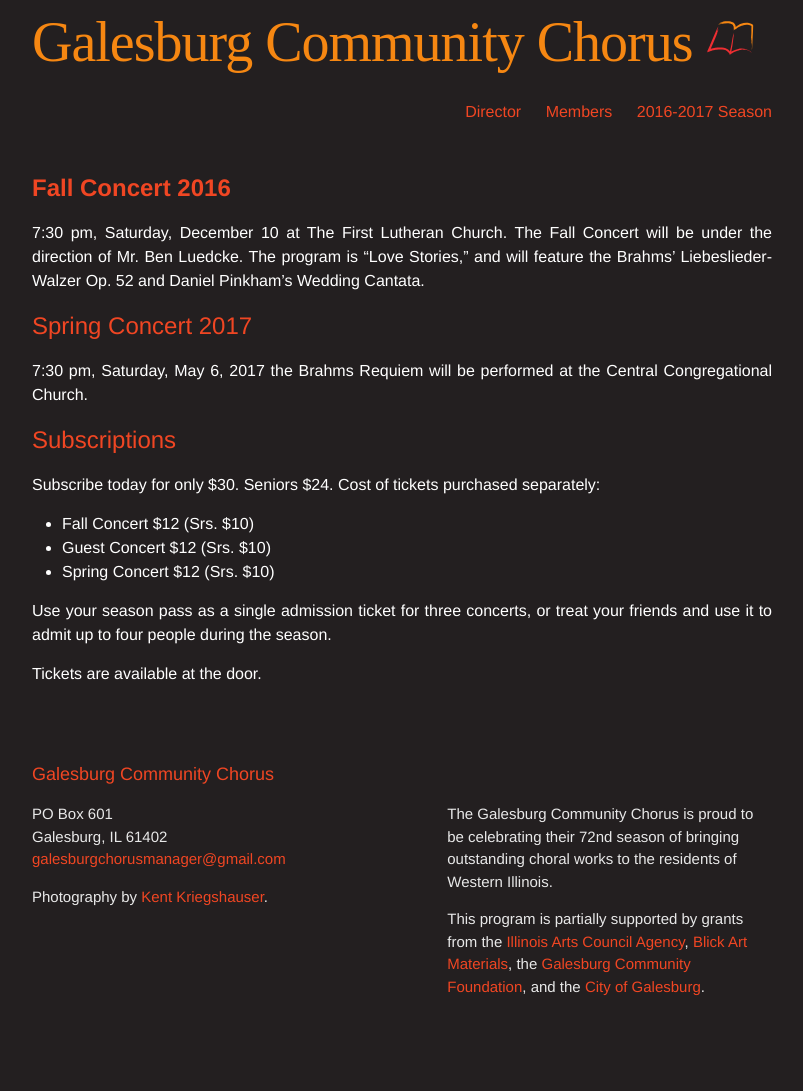
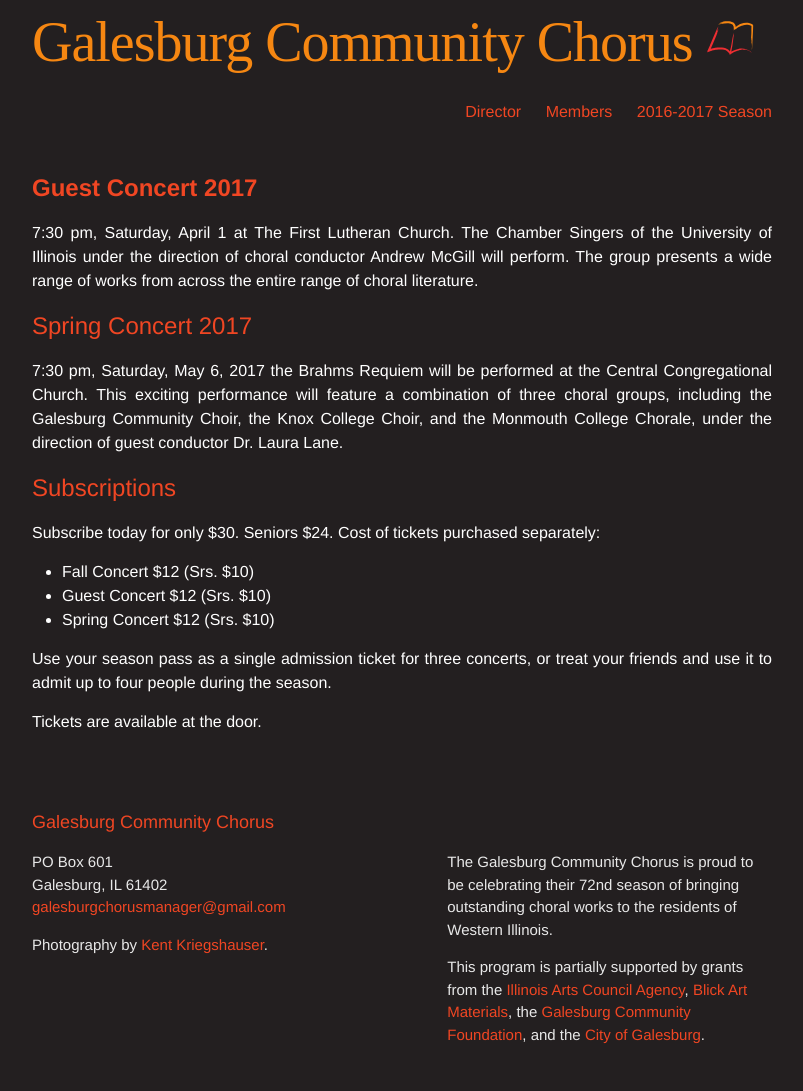
Before and after one commit to galesburgchorus/galesburgchorus.github.io, a Jekyll site: the page built from season.md, in a window 1280 px wide. Shown: the whole page, without its empty margins (238-1041 px from the left). Built offline with Jekyll 4.4.1, drawn with Linux system fonts in a browser that asks for light colours; some web fonts are replaced; before the commit the page ends 1043 px from its top, so only the background shows below that.

Commit message:
Updated season.md

```diff
--- a/season.md
+++ b/season.md
@@ -12,16 +12,16 @@ published: true
 
 
 
-## **Fall Concert 2016**
-7:30 pm, Saturday, December 10
+## **Guest Concert 2017**
+7:30 pm, Saturday, April 1
 at The First Lutheran Church.
-The Fall Concert will be under the direction of Mr. Ben Luedcke.
-The program is "Love Stories," and will feature the Brahms' Liebeslieder-Walzer Op. 52 and Daniel Pinkham's Wedding Cantata.
+The Chamber Singers of the University of Illinois under the direction of choral conductor Andrew McGill will perform.
+The group presents a wide range of works from across the entire range of choral literature.
 
 
 
 ## Spring Concert 2017
-7:30 pm, Saturday, May 6, 2017 the Brahms Requiem will be performed at the Central Congregational Church.
+7:30 pm, Saturday, May 6, 2017 the Brahms Requiem will be performed at the Central Congregational Church. This exciting performance will feature a combination of three choral groups, including the Galesburg Community Choir, the Knox College Choir, and the Monmouth College Chorale, under the direction of guest conductor Dr. Laura Lane.
 
 
 
```
